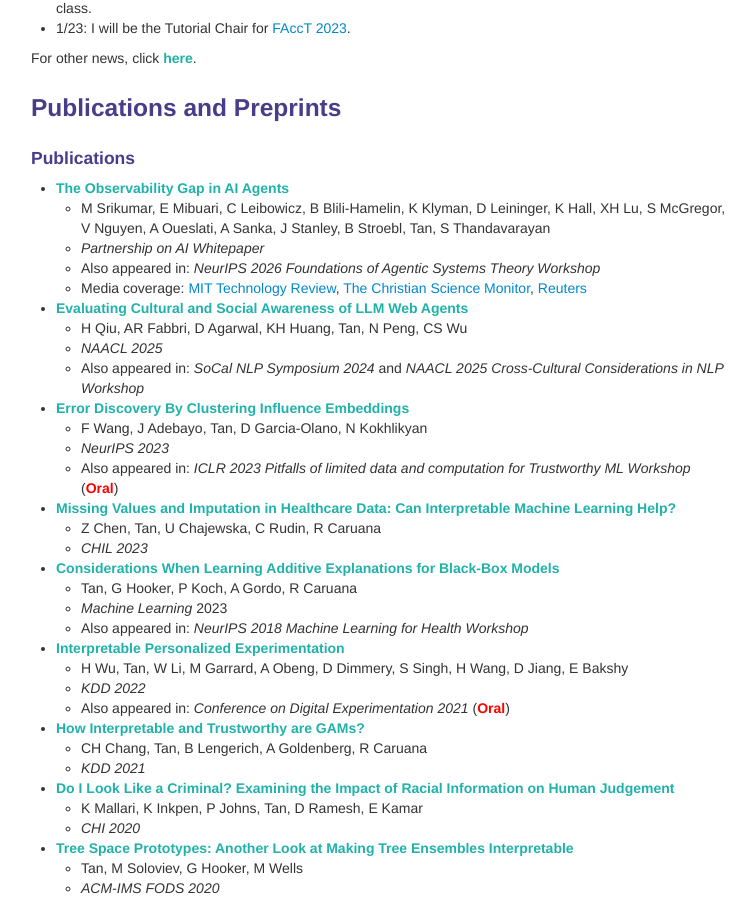
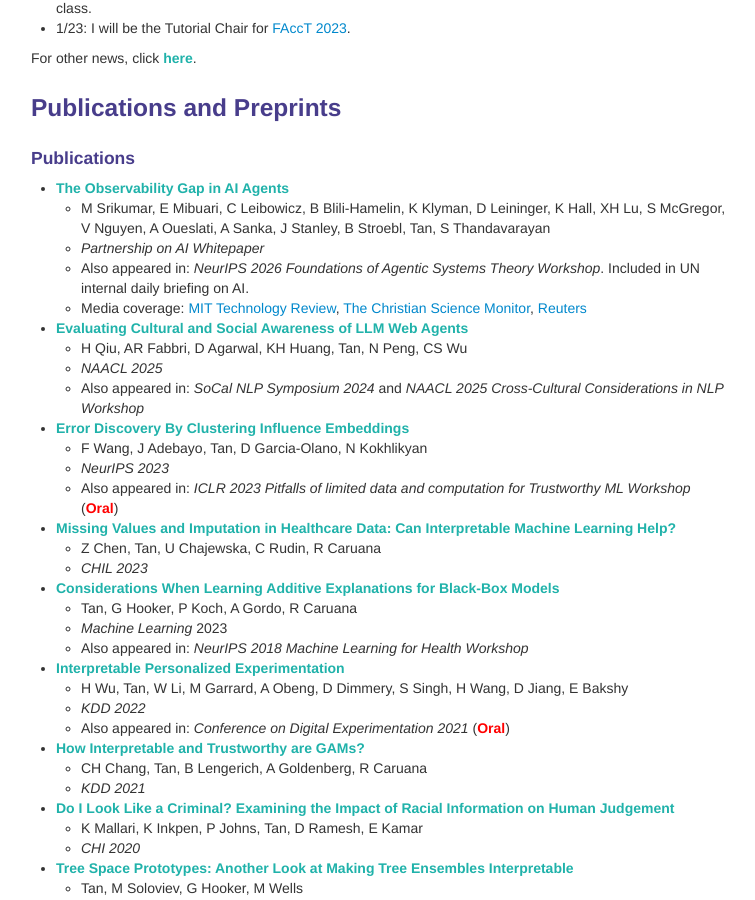
Before and after one commit to shftan/shftan.github.io, a Jekyll site: the page built from index.md, in a window 1280 px wide and 900 px high, scrolled down 694 px. Shown: the whole window, without its empty margins (259-1014 px from the left). Built offline with Jekyll 4.4.1, drawn with Linux system fonts in a browser that asks for light colours.

Commit message:
Update index.md

```diff
--- a/index.md
+++ b/index.md
@@ -47,7 +47,7 @@ For other news, click <a class="paper" href="oldernews.html">here</a>.
 - <a class="paper" href="https://partnershiponai.org/wp-content/uploads/2026/10/PAI_obervability-gap-in-ai-agents.pdf">The Observability Gap in AI Agents</a>
    - M Srikumar, E Mibuari, C Leibowicz, B Blili-Hamelin, K Klyman, D Leininger, K Hall, XH Lu, S McGregor, V Nguyen, A Oueslati, A Sanka, J Stanley, B Stroebl, Tan, S Thandavarayan
    - _Partnership on AI Whitepaper_
-    - Also appeared in: _NeurIPS 2026 Foundations of Agentic Systems Theory Workshop_
+    - Also appeared in: _NeurIPS 2026 Foundations of Agentic Systems Theory Workshop_. Included in UN internal daily briefing on AI.
     - Media coverage: [MIT Technology Review](https://www.technologyreview.com/2026/10/29/1147824/monitor-ai-agents-actions-real-time/), [The Christian Science Monitor](https://proof.csmonitor.com/Business/2026/1007/ai-agents-security-gaps-report), [Reuters](https://www.reuters.com/commentary/breakingviews/oxford-summit-rings-alarm-corporate-ai-2026-10-19)
 - <a class="paper" href="https://arxiv.org/abs/2410.23252">Evaluating Cultural and Social Awareness of LLM Web Agents</a>
    - H Qiu, AR Fabbri, D Agarwal, KH Huang, Tan, N Peng, CS Wu
```
